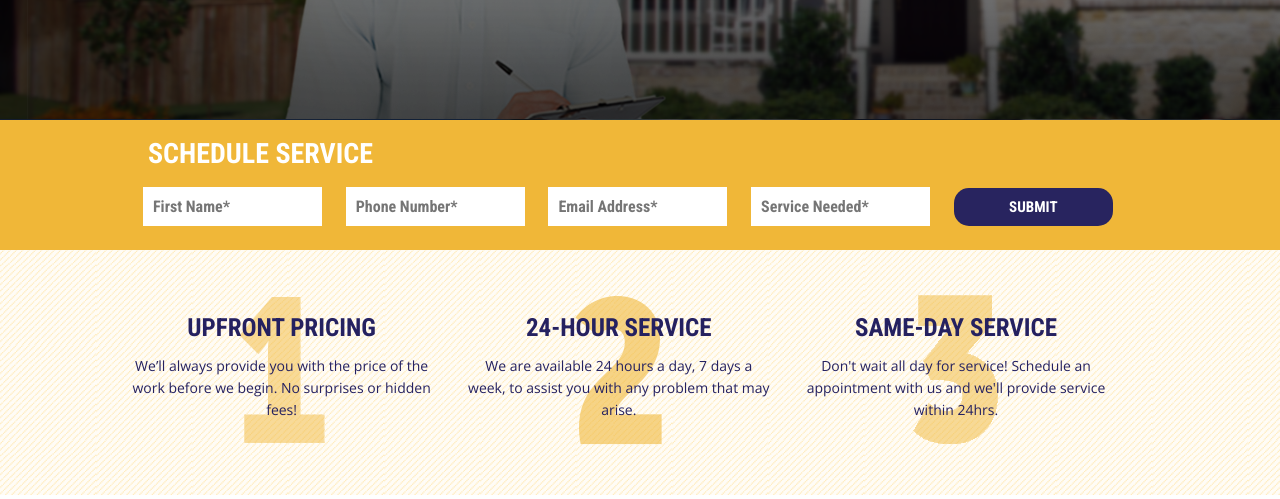
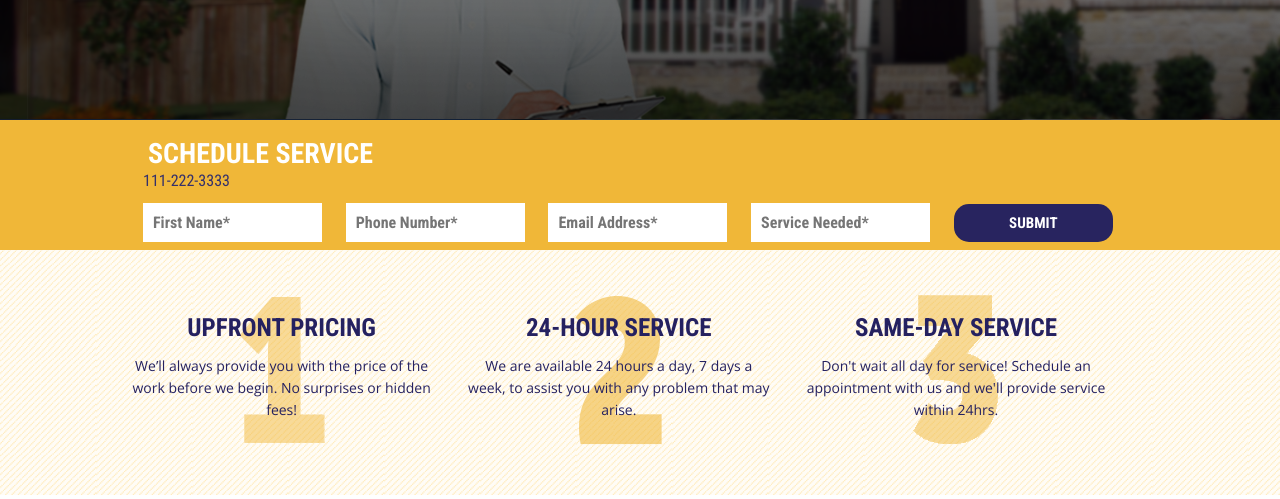
Before and after one commit to vs-user2015/Landing_Page_Version_3.0, a PHP site: page /index.php in a window 1280 px wide. Shown: the part 481-980 px from the top of the page. Run offline with PHP 8.4, Linux system fonts and the light colour scheme; some libraries are stand-ins or nearby versions.

Commit message:
updated header schedule

```diff
--- a/includes/header.inc.php
+++ b/includes/header.inc.php
@@ -115,7 +115,12 @@
 								<div class="clear"></div>
 							</div>
 
-							<h4 id="h4_service">SCHEDULE SERVICE</h4>
+							<div id="sliding_marque">
+							        <div>
+							         	<h4 id="h4_service">SCHEDULE SERVICE</h4>
+							         	<p id="slide_in_number">111-222-3333</p>
+							        </div>
+							</div>
 							<div id="include_desktop_contact_form" class="form">
 								<!-- Form -->
 								<?php include "includes/contact_form.inc.php" ; ?>
```
